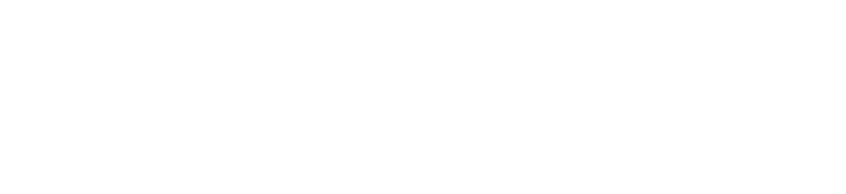
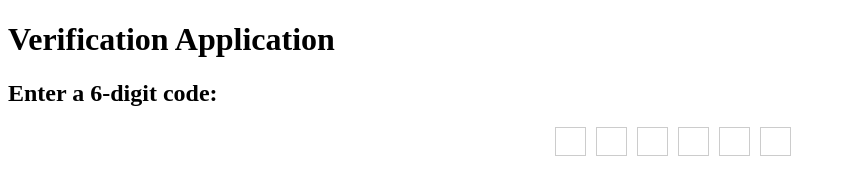
Before and after one commit to acciojob/OTP-LakshmikalaGorige, a website: page main.html in a window 1280 px wide. Shown: the whole page, without its empty margins (0-846 px from the left). Drawn offline with Linux system fonts and the light colour scheme.

Commit message:
created a submission

```diff
--- a/main.html
+++ b/main.html
@@ -1,16 +1,79 @@
 <!DOCTYPE html>
+<html lang="en">
+<head>
+  <meta charset="UTF-8">
+  <meta name="viewport" content="width=device-width, initial-scale=1.0">
+  <title>Verification Application</title>
+  <style>
+    .code-container {
+      display: flex;
+      justify-content: space-between;
+      width: 180px;
+      margin: 20px auto;
+    }
 
-<html>
+    .code {
+      width: 25px;
+      height: 25px;
+      text-align: center;
+      font-size: 16px;
+      border: 1px solid #ccc;
+      margin: 0 5px;
+    }
+  </style>
+</head>
+<body>
 
-<head>
-	<link rel="stylesheet" href="styles.css">
-</head>
+<h1 id="verification_heading">Verification Application</h1>
+<h2 id="verification_subtext">Enter a 6-digit code:</h2>
 
-<body>
-	<!-- the entire body must be written by student -->
-    <script type="text/javascript" src="./script.js">
+<div class="code-container" id="codeContainer">
+  <!-- Six input fields will be dynamically added here -->
+</div>
+
+<script>
+  document.addEventListener('DOMContentLoaded', function() {
+    // Get the code container
+    var codeContainer = document.getElementById('codeContainer');
+
+    // Create six input fields dynamically
+    for (var i = 0; i < 6; i++) {
+      var input = document.createElement('input');
+      input.type = 'text';
+      input.maxLength = 1;
+      input.classList.add('code');
+      input.addEventListener('input', handleInput);
+      input.addEventListener('keydown', handleKeyDown);
+
+      // Append the input field to the code container
+      codeContainer.appendChild(input);
+    }
+
+    // Function to handle input events
+    function handleInput(event) {
+      var input = event.target;
+
+      // Move to the next input field on input
+      if (input.value.length === 1) {
+        var nextInput = input.nextElementSibling;
+        if (nextInput) {
+          nextInput.focus();
+        }
+      }
+    }
+
+    // Function to handle backspace key press
+    function handleKeyDown(event) {
+      var input = event.target;
+      var prevInput = input.previousElementSibling;
+
+      // Move to the previous input field on backspace press
+      if (event.key === 'Backspace' && input.value.length === 0 && prevInput) {
+        prevInput.focus();
+      }
+    }
+  });
 </script>
 
 </body>
-
 </html>
```
